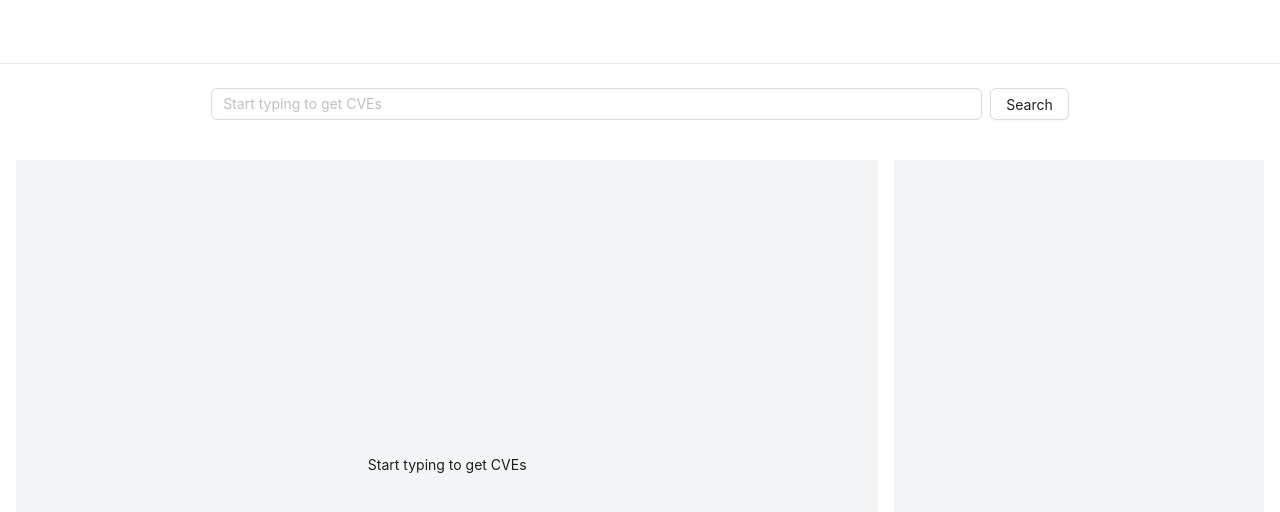
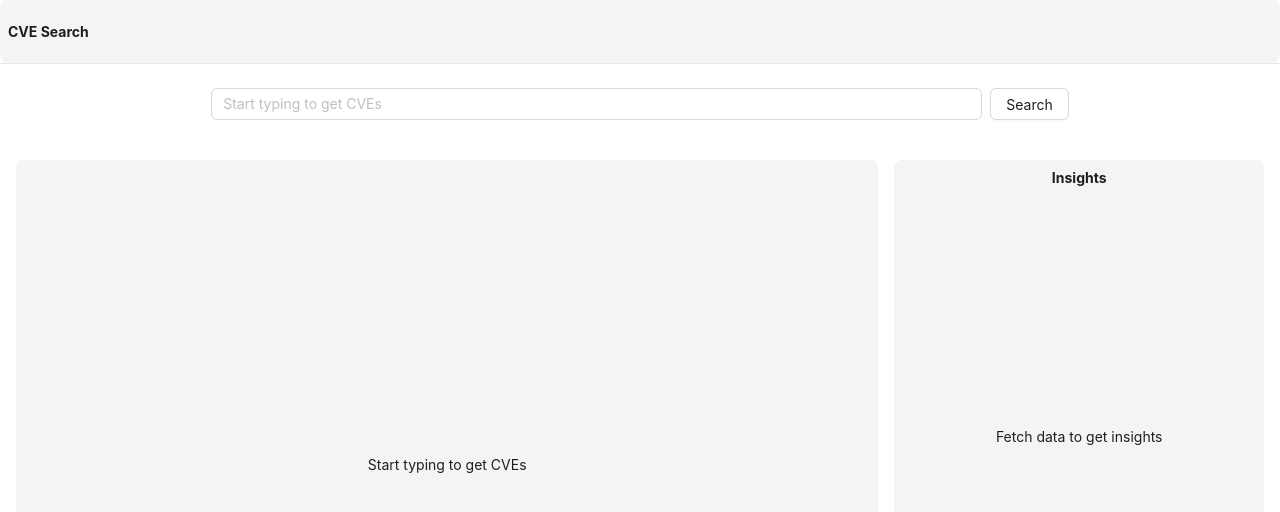
Before and after one commit to koundinyag25/tb-frontend, a React (Vite) app: page / in a window 1280 px wide. Shown: the top 512 px of the page. Built offline with nearby package versions, Linux system fonts and the light colour scheme.

Commit message:
adding stuff

```diff
--- a/src/App.tsx
+++ b/src/App.tsx
@@ -6,7 +6,11 @@ import { Home } from "./screens/home/Home";
 function App() {
   return (
     <Layout>
-      <Layout.Header className="bg-white border-b border-gray-200"></Layout.Header>
+      <Layout.Header className="bg-white border-b p-0">
+        <div className="flex justify-start items-center bg-gray-100 rounded-lg p-2 w-full h-full flex-start">
+          <div className="text-sm font-bold">CVE Search</div>
+        </div>
+      </Layout.Header>
       <Layout.Content className="bg-white">
         <Home />
       </Layout.Content>
--- a/src/screens/home/Home.tsx
+++ b/src/screens/home/Home.tsx
@@ -1,4 +1,4 @@
-import { Button, Input, Spin } from "antd";
+import { Button, Input, Spin, message } from "antd";
 import { useState } from "react";
 import { postSearchText } from "src/services/cve";
 import CveCards from "src/components/cveCard";
@@ -29,6 +29,7 @@ export const Home = () => {
       setSearchResults(results);
     } catch (error) {
       console.error(error);
+      message.error("Error fetching data");
     } finally {
       setLoading(false);
     }
@@ -56,7 +57,7 @@ export const Home = () => {
         </div>
       </div>
       <div className="p-4  h-[80vh] gap-4 flex">
-        <div className="flex flex-col gap-4 w-[70%] overflow-y-auto h-full bg-gray-100">
+        <div className="flex flex-col gap-4 w-[70%] overflow-y-auto h-full bg-gray-100 rounded-lg">
           {loading ? (
             <div className="flex justify-center flex-col items-center h-full">
               <Spin />
@@ -76,19 +77,32 @@ export const Home = () => {
             </div>
           )}
         </div>
-        <div className="flex justify-center items-center w-[30%] h-full bg-gray-100">
+        <div className="w-[30%] h-full bg-gray-100 rounded-lg">
+          <div className="text-sm font-bold p-2 w-full text-center">
+            Insights
+          </div>
+          <div className="flex justify-center items-center flex-col gap-2">
             {loading ? (
-            <div className="flex justify-center flex-col items-center h-full">
+              <div className="flex justify-center h-[60vh] flex-col items-center h-full">
                 <Spin />
                 <span>Getting insights</span>
               </div>
             ) : (
+              <div className="flex justify-center items-center h-full block overflow-y-auto">
+                {markdown && searchResults?.data?.cves.length > 0 ? (
                   <div className="w-[80%] h-[80%] block overflow-y-auto">
                     <Markdown>{markdown}</Markdown>
+                  </div>
+                ) : (
+                  <div className="flex justify-center items-center h-[60vh] text-center">
+                    Fetch data to get insights
+                  </div>
+                )}
               </div>
             )}
           </div>
         </div>
       </div>
+    </div>
   );
 };
```
Lines whose indentation alone changed are shown as unchanged.
